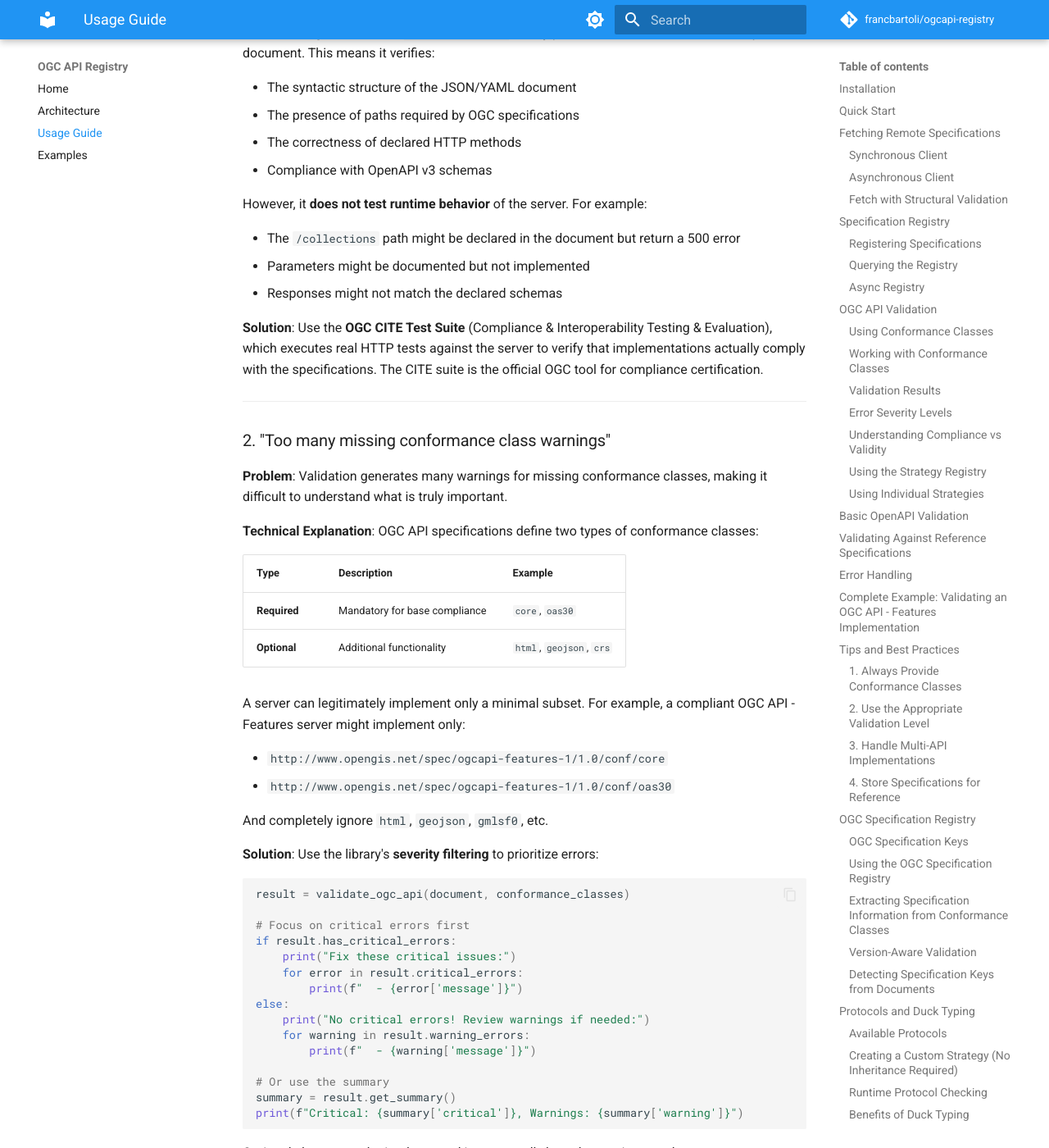
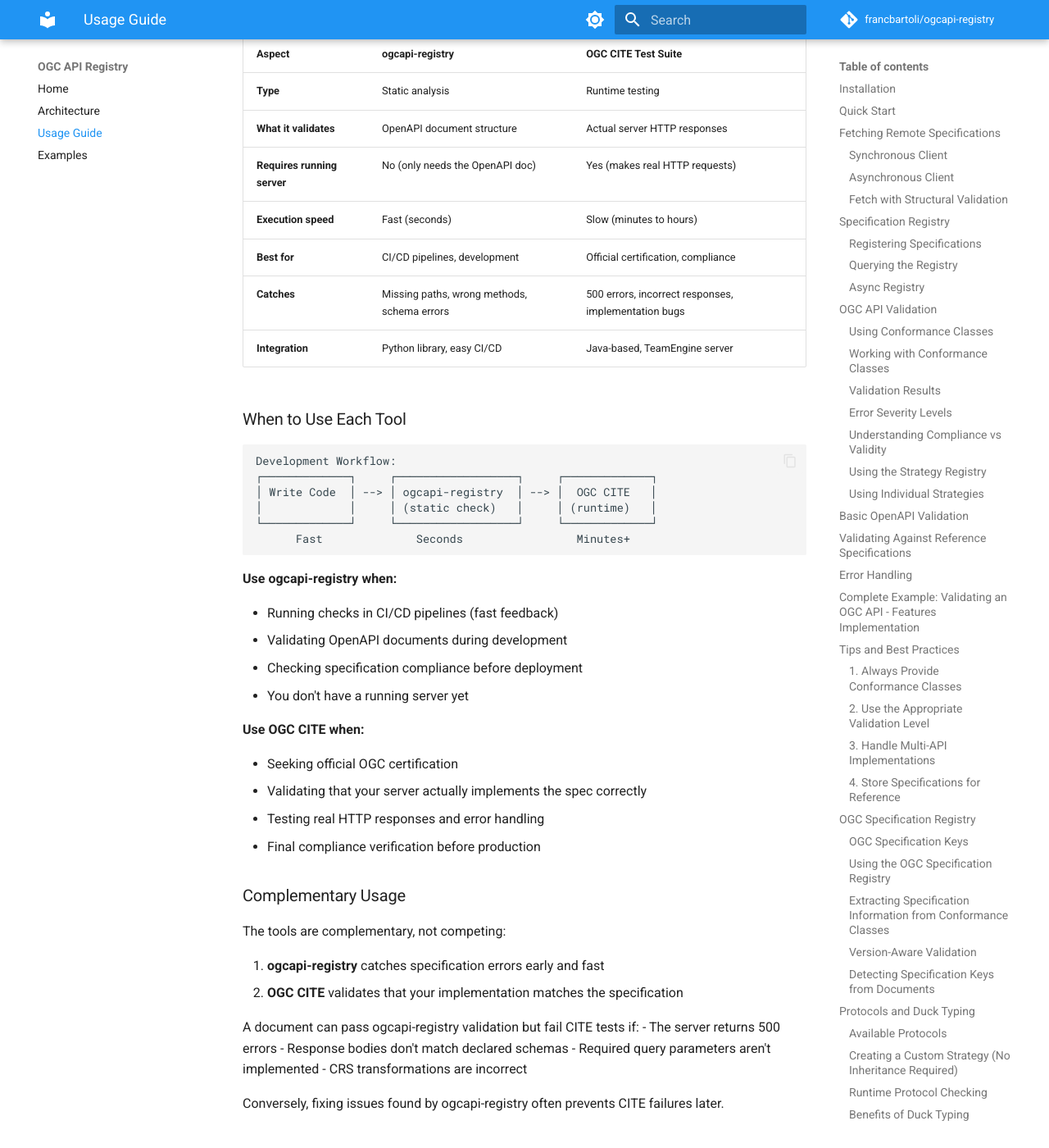
Before and after one commit to francbartoli/ogcapi-registry, an MkDocs documentation site: the page built from docs/usage.md, in a window 1280 px wide and 1400 px high, scrolled down 18618 px. Shown: the whole window at 82% size. Built offline with MkDocs 1.6.1 and Material for MkDocs 9.7.7, drawn with Linux system fonts in a browser that asks for light colours; comment, search, counter and statistics services are not loaded; some of the changed text lies outside the part shown.

Commit message:
docs: Add comparison between ogcapi-registry and OGC CITE Test Suite

````diff
--- a/docs/usage.md
+++ b/docs/usage.md
@@ -904,6 +904,62 @@ def test_with_mock_strategy():
     assert result.is_valid
 ```
 
+## ogcapi-registry vs OGC CITE Test Suite
+
+Understanding the difference between this library and the OGC CITE Test Suite is crucial for choosing the right tool for your needs.
+
+### Comparison Table
+
+| Aspect | ogcapi-registry | OGC CITE Test Suite |
+|--------|-----------------|---------------------|
+| **Type** | Static analysis | Runtime testing |
+| **What it validates** | OpenAPI document structure | Actual server HTTP responses |
+| **Requires running server** | No (only needs the OpenAPI doc) | Yes (makes real HTTP requests) |
+| **Execution speed** | Fast (seconds) | Slow (minutes to hours) |
+| **Best for** | CI/CD pipelines, development | Official certification, compliance |
+| **Catches** | Missing paths, wrong methods, schema errors | 500 errors, incorrect responses, implementation bugs |
+| **Integration** | Python library, easy CI/CD | Java-based, TeamEngine server |
+
+### When to Use Each Tool
+
+```
+Development Workflow:
+┌─────────────┐     ┌──────────────────┐     ┌─────────────┐
+│ Write Code  │ --> │ ogcapi-registry  │ --> │  OGC CITE   │
+│             │     │ (static check)   │     │ (runtime)   │
+└─────────────┘     └──────────────────┘     └─────────────┘
+      Fast              Seconds                 Minutes+
+```
+
+**Use ogcapi-registry when:**
+
+- Running checks in CI/CD pipelines (fast feedback)
+- Validating OpenAPI documents during development
+- Checking specification compliance before deployment
+- You don't have a running server yet
+
+**Use OGC CITE when:**
+
+- Seeking official OGC certification
+- Validating that your server actually implements the spec correctly
+- Testing real HTTP responses and error handling
+- Final compliance verification before production
+
+### Complementary Usage
+
+The tools are complementary, not competing:
+
+1. **ogcapi-registry** catches specification errors early and fast
+2. **OGC CITE** validates that your implementation matches the specification
+
+A document can pass ogcapi-registry validation but fail CITE tests if:
+- The server returns 500 errors
+- Response bodies don't match declared schemas
+- Required query parameters aren't implemented
+- CRS transformations are incorrect
+
+Conversely, fixing issues found by ogcapi-registry often prevents CITE failures later.
+
 ## Troubleshooting Common Issues
 
 ### 1. "Validation passes but server doesn't work"
````
Also changed, not shown: README.md (+25 -0 lines).
